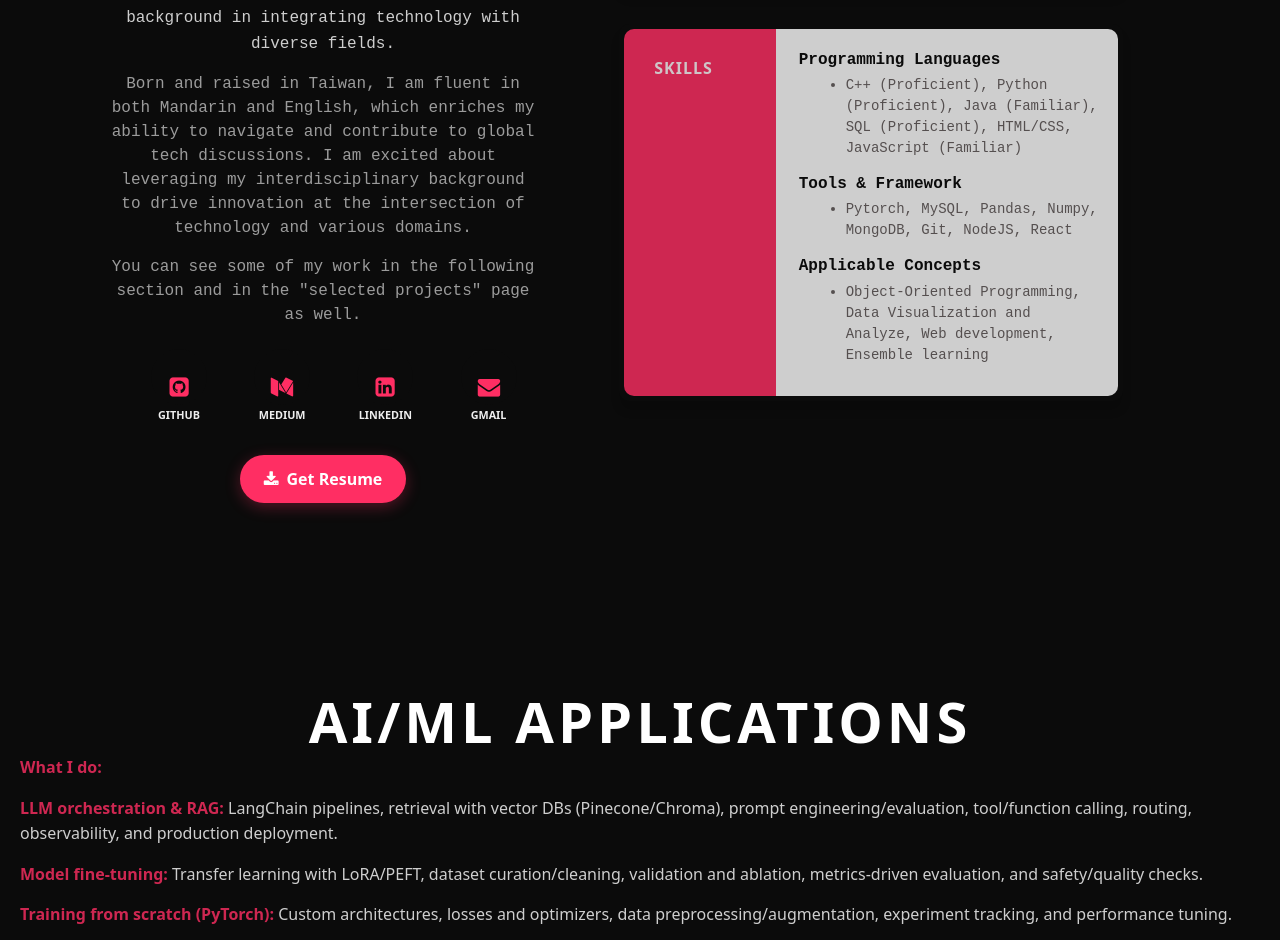
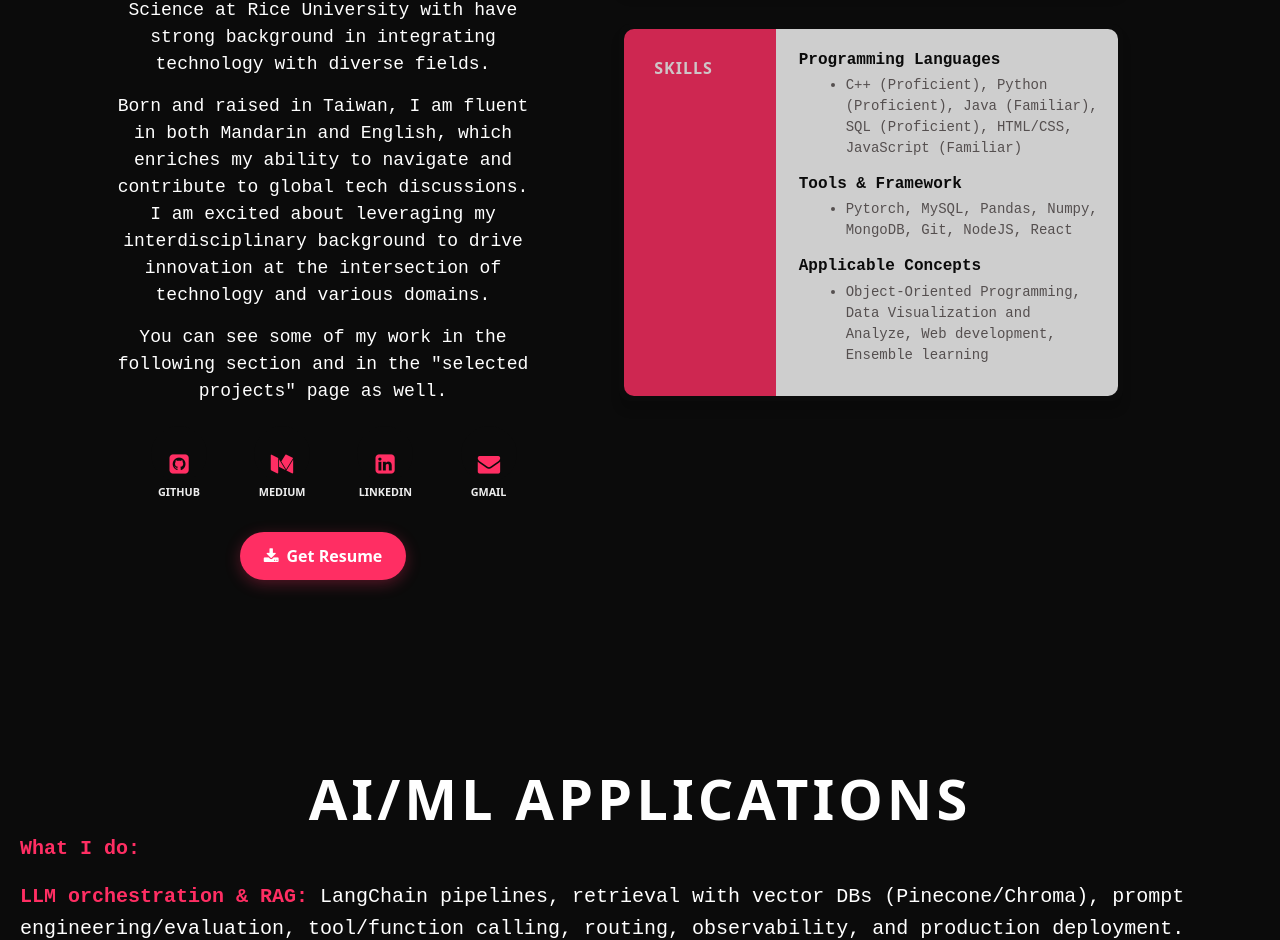
Before and after one commit to audreyhsiao/audreyhsiao.github.io, a plain HTML site: page index.html in a window 1280 px wide. Shown: the part 1306-2246 px from the top of the page. Drawn offline with nearby package versions, Linux system fonts and the light colour scheme; a web font is replaced by a local one.

Commit message:
Update index.html formatting

```diff
--- a/index.html
+++ b/index.html
@@ -639,15 +639,15 @@
                   </video>
                 </div>
               </div>
-              <p class="u-text description u-text-3 about">I am currently a Master’s of Computer Science at Rice
+              <p class=" about">I am currently a Master’s of Computer Science at Rice
                 University with have
                 strong background in integrating technology with diverse fields.
 
-              <p class=" description about">Born and raised in Taiwan, I am fluent in both Mandarin and English,
+              <p class="  about">Born and raised in Taiwan, I am fluent in both Mandarin and English,
                 which enriches my ability to navigate and contribute to global tech discussions. I am excited about
                 leveraging my interdisciplinary background to drive innovation at the intersection of technology and
                 various domains.</p>
-              <p class=" description about">You can see some of my work in the following section and in the "selected
+              <p class=" about">You can see some of my work in the following section and in the "selected
                 projects" page as well.</p>
 
               </p>
@@ -834,13 +834,13 @@
       </h3>
       <!-- <h2>Data Mining and Visualization</h2> -->
     </div>
-    <p class="u-text description">
+    <p class="description">
       My academic journey began at Peking University’s YuanPei College, where I majored in Data Science. My love for
       integrating technology with diverse fields led me to explore
       groundbreaking projects, such as using graph neural networks(GCN and GAT) for anomaly detection in Bitcoin during
       my undergraduate thesis.</p>
 
-    <p class="u-text description"> Recognizing that emerging technologies like AI are deeply rooted in fundamental
+    <p class="description"> Recognizing that emerging technologies like AI are deeply rooted in fundamental
       computer science principles, I
       am
       currently pursuing a Master’s degree in Computer Science at Rice University. Here, I am diving into core areas
@@ -992,7 +992,7 @@
         <div class="animate__animated animate__fadeInDown section-title">
           <h3 class="u-text u-text-1">Project Demo<br></h3>
         </div>
-        <p class="u-text description">
+        <p class="description">
           Watch a demonstration of my application development project.
         </p>
       </div>
--- a/src/css/style_clean.css
+++ b/src/css/style_clean.css
@@ -10,14 +10,9 @@ body {
 	margin: 0;
 	padding: 0;
 	min-height: 100%;
-	background: #0b0b0b; /* site dark background */
+	background: #0b0b0b !important; /* site dark background */
 	overflow-x: hidden; /* safety against tiny overflows */
-}
-
-/* Ensure dark background on root elements */
-html,
-body {
-	background: #0b0b0b !important;
+	font-family: "Fira Code", monospace;
 }
 
 /* Make all main containers transparent so root background shows through */
@@ -180,17 +175,18 @@ main {
 
 .description {
 	color: #c0c0c0;
-	opacity: 80%;
+	font-family: "Fira Code", monospace;
+	font-size: 18px;
 }
 
 .description p {
-	margin-bottom: 15px;
+	font-size: 20px;
 	line-height: 1.6;
 }
 
 .description p strong {
 	color: #ff2e63;
-	font-weight: 600;
+	font-weight: 900;
 }
 
 /* Menu button */
@@ -1165,11 +1161,11 @@ a.menu-btn:hover {
 
 /* About section */
 .about {
+	color: white;
 	font-family: "Courier New", monospace !important;
-	margin: 0 0 0%;
 	text-align: center;
-	font-size: 16px !important;
-	margin-bottom: 15px;
+	font-size: 18px !important;
+	margin: 15px 0 15px 0;
 }
 
 /* Data layout */
@@ -1519,6 +1515,7 @@ section {
 
 /* Project title */
 .project-title a {
+	font-size: 24px;
 	color: #ff2e63;
 	text-decoration: none;
 }
```
